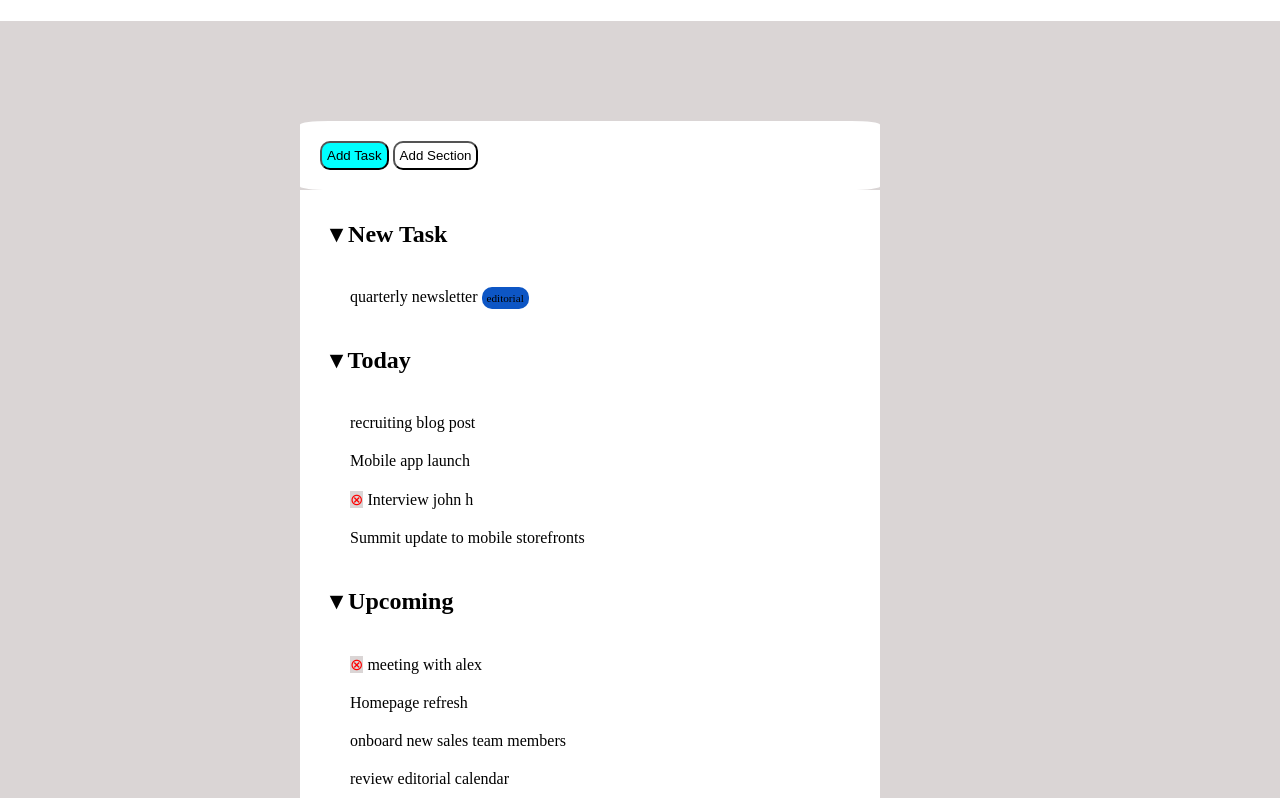
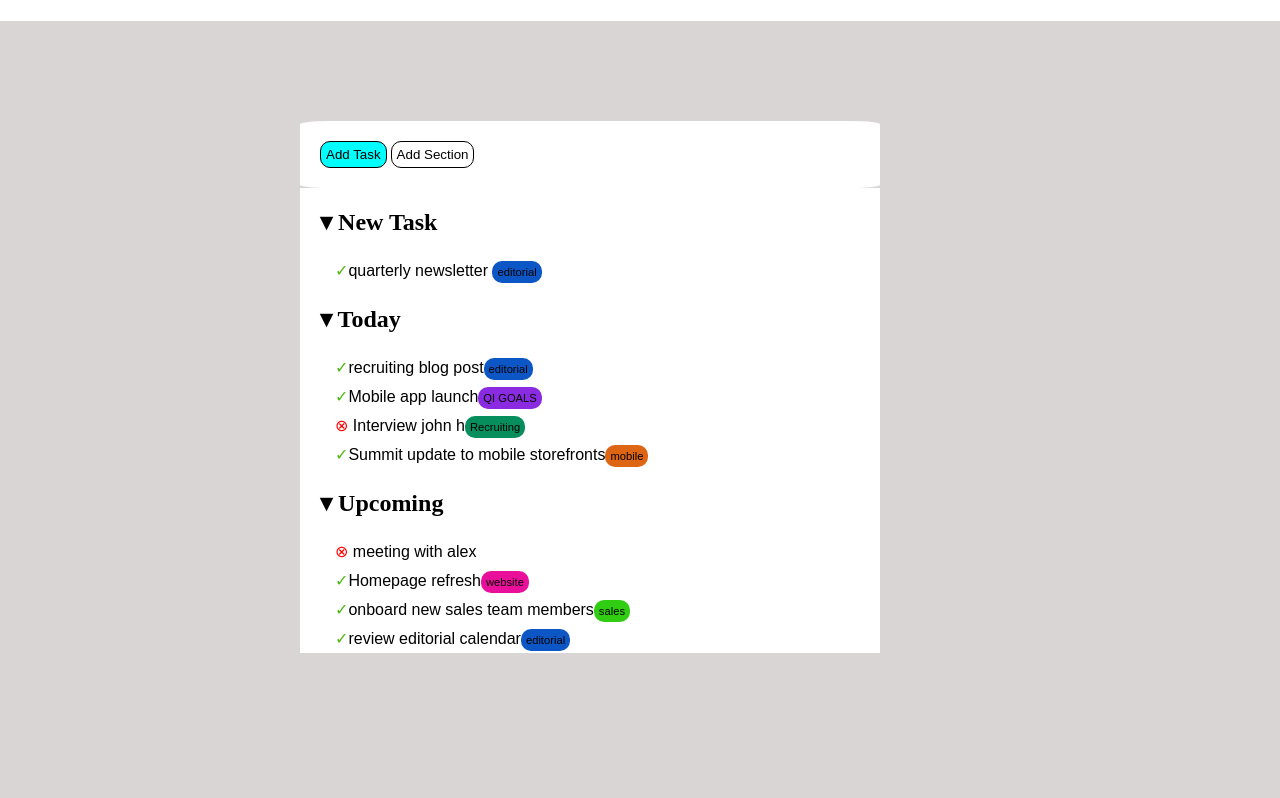
Before and after one commit to Jack971019/html-css-toboolist, a plain HTML site: page index.html in a window 1280 px wide. Shown: the part 76-874 px from the top of the page. After the commit the page ends 800 px from the top, so only its background shows below. Drawn offline with Linux system fonts and the light colour scheme.

Commit message:
finished report

```diff
--- a/css/Style.css
+++ b/css/Style.css
@@ -35,12 +35,16 @@ header{
     background-color: aqua;
     padding: 5px;
     border-radius: 10px 10px 10px 10px;
+    border-style: solid;
+    border-width: 1px;
 }
 
 .add_section{
     background-color: white;
     padding: 5px;
     border-radius: 10px 10px 10px 10px;
+    border-style: solid;
+    border-width: 1px;
 }
 
 
@@ -53,9 +57,11 @@ header{
 }
 
 .list{
-    padding: 10px;
-    margin-left: 40px;
+    padding: 5px;
+    margin-left: 30px;
     background-color: white;
+    font-weight: 100;
+    font-family: Arial, Helvetica, sans-serif;
 }
 
 .editorial{
@@ -66,10 +72,51 @@ header{
 }
 
 .less_important_titles{
-    padding: 30px;
+    padding: 20px;
     background-color: white;
 }
 
 .x_circle{
+    background-color: white;
     color: red;
 }
+
+.check_sign{
+    background-color: white;
+    color: rgb(74, 186, 14);
+}
+
+#qi_goals{
+    background-color: blueviolet;
+    font-size: 70%;
+    border-radius: 10px 10px 10px 10px;
+    padding: 5px
+}
+
+#recruiting{
+    background-color:rgb(6, 143, 93);
+    font-size: 70%;
+    border-radius: 10px 10px 10px 10px;
+    padding: 5px
+}
+
+#mobile{
+    background-color:rgb(222, 101, 20);
+    font-size: 70%;
+    border-radius: 10px 10px 10px 10px;
+    padding: 5px
+}
+
+#website{
+    background-color:rgb(234, 15, 154);
+    font-size: 70%;
+    border-radius: 10px 10px 10px 10px;
+    padding: 5px
+}
+
+#sales{
+    background-color:rgb(49, 205, 18);
+    font-size: 70%;
+    border-radius: 10px 10px 10px 10px;
+    padding: 5px
+}
--- a/index.html
+++ b/index.html
@@ -28,27 +28,27 @@
            <div id="main_body">
             <h2 class="less_important_titles">&#9662 New Task</h2>
 
-            <p class="list">quarterly newsletter <span class="editorial">editorial</span></p>
+            <p class="list"><span class="check_sign">&#10003</span>quarterly newsletter <span class="editorial">editorial</span></p>
 
             <h2 class="less_important_titles">&#9662 Today</h2>
 
-            <p class="list">recruiting blog post</p>
+            <p class="list"><span class="check_sign">&#10003</span>recruiting blog post<span class="editorial">editorial</span></p>
 
-            <p class="list">Mobile app launch</p>
+            <p class="list"><span class="check_sign">&#10003</span>Mobile app launch<span id="qi_goals">QI GOALS</span></p>
 
-            <p class="list"><span class="x_circle">&#8855</span> Interview john h </p>
+            <p class="list"><span class="x_circle">&#8855</span> Interview john h<span id="recruiting">Recruiting</span></p>
 
-            <p class="list">Summit update to mobile storefronts</p>
+            <p class="list"><span class="check_sign">&#10003</span>Summit update to mobile storefronts<span id="mobile">mobile</span></p>
 
             <h2 class="less_important_titles">&#9662 Upcoming</h2>
 
             <p class="list"><span class="x_circle">&#8855</span> meeting with alex</p>
 
-            <p class="list">Homepage refresh</p>
+            <p class="list"><span class="check_sign">&#10003</span>Homepage refresh<span id="website">website</span></p>
 
-            <p class="list">onboard new sales team members</p>
+            <p class="list"><span class="check_sign">&#10003</span>onboard new sales team members<span id="sales">sales</span></p>
 
-            <p class="list">review editorial calendar</p>
+            <p class="list"><span class="check_sign">&#10003</span>review editorial calendar<span class="editorial">editorial</span></p>
 
 
 
```
